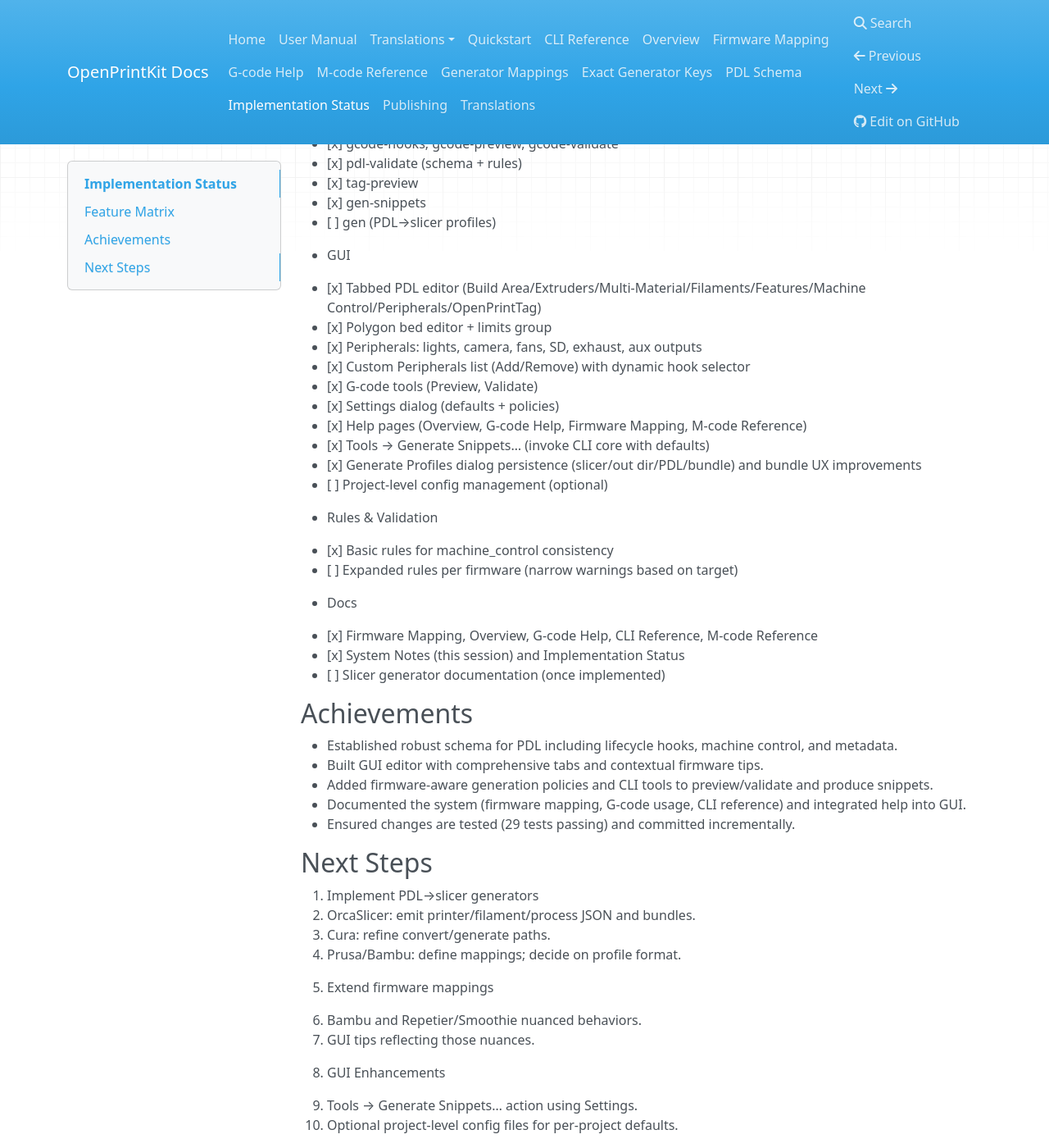
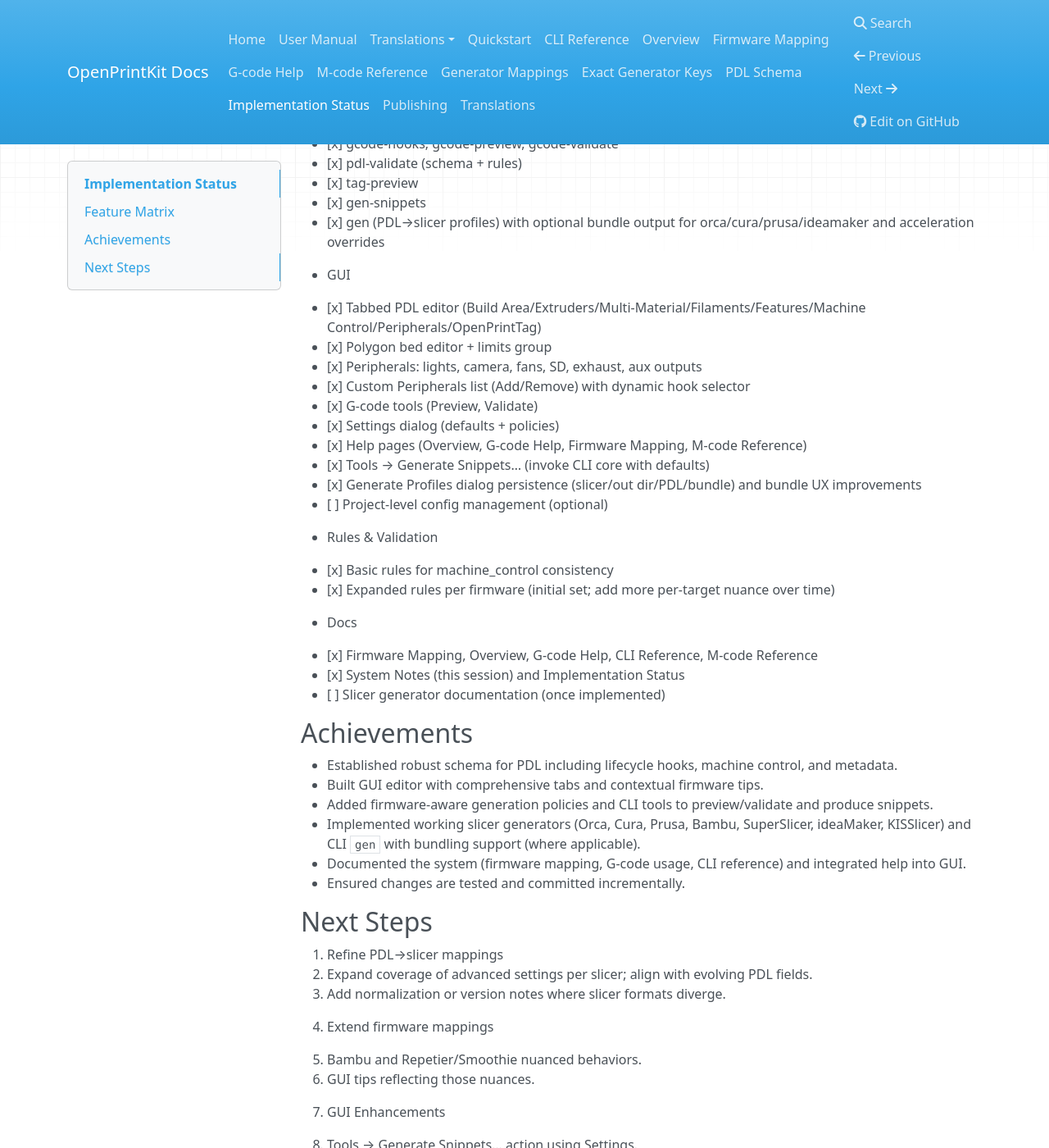
Before and after one commit to Monotoba/OpenPrintKit, an MkDocs documentation site: the page built from docs/implementation-status.md, in a window 1280 px wide and 1400 px high, scrolled down 674 px. Shown: the whole window at 82% size. Built offline with MkDocs 1.6.1, drawn with Linux system fonts in a browser that asks for light colours; nearby versions of some CDN libraries.

Commit message:
docs: sync implementation-status and project-status for working generators and CLI gen

```diff
--- a/docs/implementation-status.md
+++ b/docs/implementation-status.md
@@ -19,7 +19,7 @@ This document tracks major features, their implementation status, and next steps
   - [x] Firmware policies (Marlin/RRF/Klipper/GRBL/LinuxCNC)
   - [x] OpenPrintTag injection
   - [x] Generate start/end snippets
-  - [ ] Slicer-specific generators (Orca, Cura, Prusa, Bambu)
+  - [x] Slicer-specific generators (initial mappings): Orca, Cura, Prusa, Bambu, SuperSlicer, ideaMaker, KISSlicer
 
 - CLI
   - [x] validate, rules, bundle, install, convert(cura)
@@ -27,7 +27,7 @@ This document tracks major features, their implementation status, and next steps
   - [x] pdl-validate (schema + rules)
   - [x] tag-preview
   - [x] gen-snippets
-  - [ ] gen (PDL→slicer profiles)
+  - [x] gen (PDL→slicer profiles) with optional bundle output for orca/cura/prusa/ideamaker and acceleration overrides
 
 - GUI
   - [x] Tabbed PDL editor (Build Area/Extruders/Multi-Material/Filaments/Features/Machine Control/Peripherals/OpenPrintTag)
@@ -43,7 +43,7 @@ This document tracks major features, their implementation status, and next steps
 
 - Rules & Validation
   - [x] Basic rules for machine_control consistency
-  - [ ] Expanded rules per firmware (narrow warnings based on target)
+  - [x] Expanded rules per firmware (initial set; add more per-target nuance over time)
 
 - Docs
   - [x] Firmware Mapping, Overview, G-code Help, CLI Reference, M-code Reference
@@ -55,15 +55,15 @@ This document tracks major features, their implementation status, and next steps
 - Established robust schema for PDL including lifecycle hooks, machine control, and metadata.
 - Built GUI editor with comprehensive tabs and contextual firmware tips.
 - Added firmware-aware generation policies and CLI tools to preview/validate and produce snippets.
+- Implemented working slicer generators (Orca, Cura, Prusa, Bambu, SuperSlicer, ideaMaker, KISSlicer) and CLI `gen` with bundling support (where applicable).
 - Documented the system (firmware mapping, G-code usage, CLI reference) and integrated help into GUI.
-- Ensured changes are tested (29 tests passing) and committed incrementally.
+- Ensured changes are tested and committed incrementally.
 
 ## Next Steps
 
-1. Implement PDL→slicer generators
-   - OrcaSlicer: emit printer/filament/process JSON and bundles.
-   - Cura: refine convert/generate paths.
-   - Prusa/Bambu: define mappings; decide on profile format.
+1. Refine PDL→slicer mappings
+   - Expand coverage of advanced settings per slicer; align with evolving PDL fields.
+   - Add normalization or version notes where slicer formats diverge.
 
 2. Extend firmware mappings
    - Bambu and Repetier/Smoothie nuanced behaviors.
```
Also changed, not shown: docs/project-status.md (+6 -1 lines).
